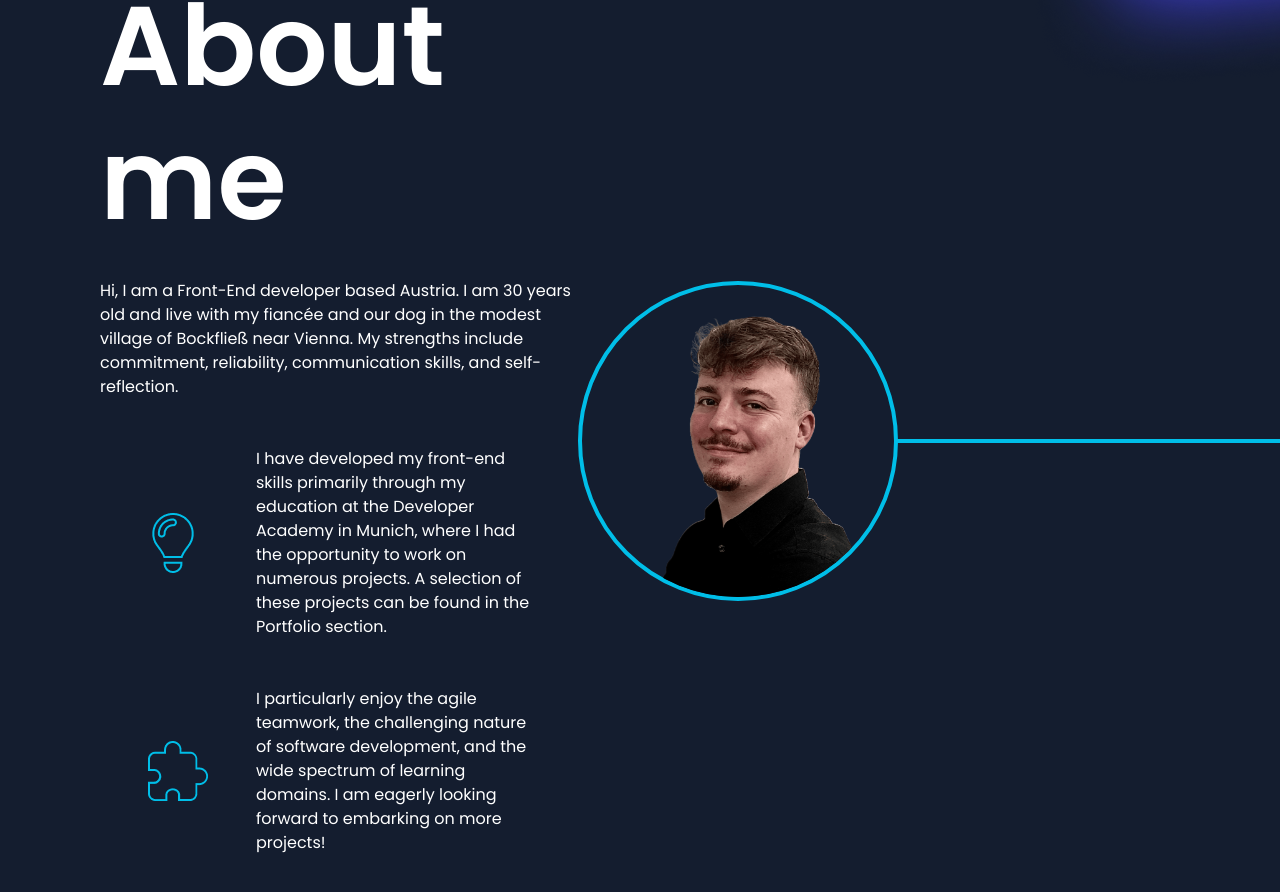
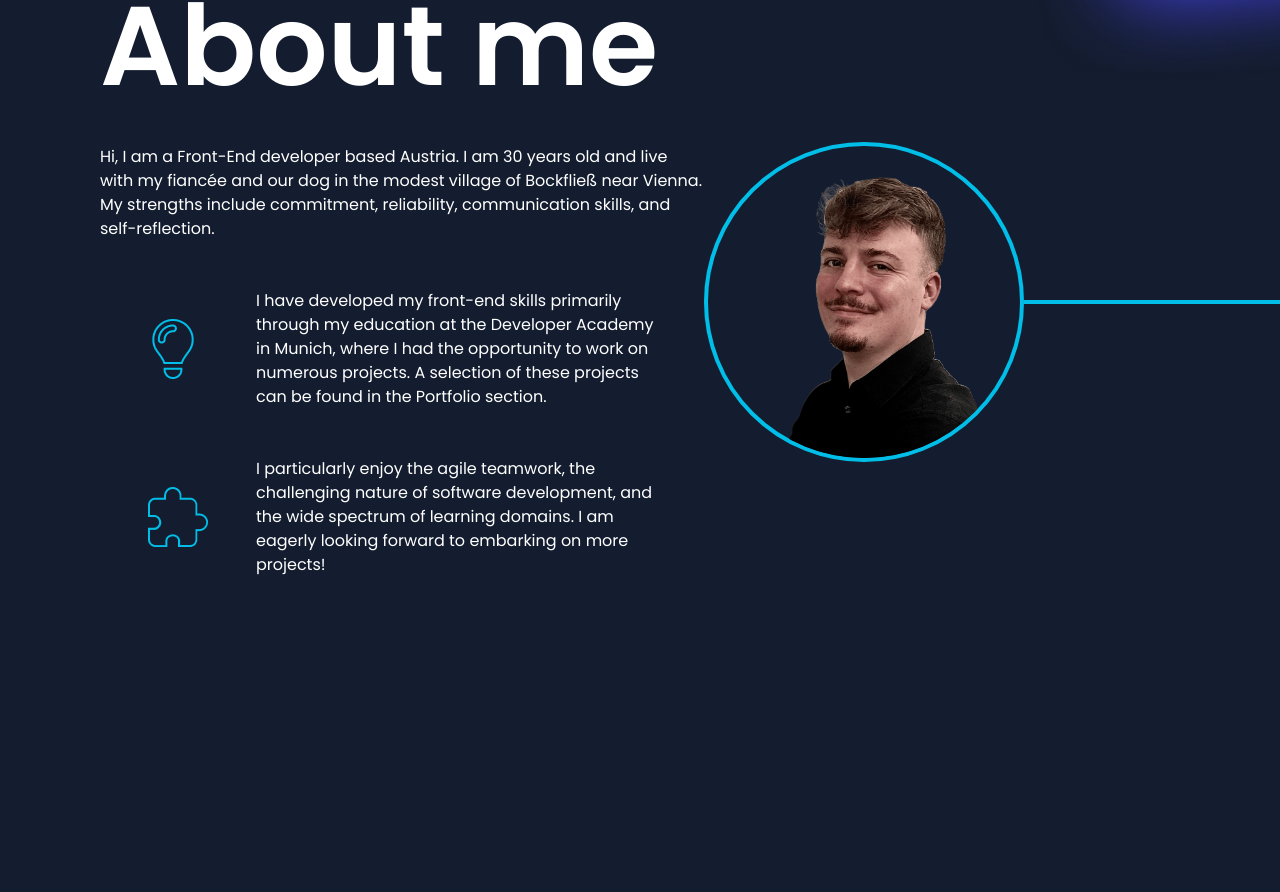
Before and after one commit to simonbrost/Portfolio-AllInkl, an Angular app: page / in a window 1280 px wide. Shown: the part 1246-2138 px from the top of the page. Built offline with nearby package versions, Linux system fonts and the light colour scheme.

Commit message:
responsive media querries

```diff
--- a/src/app/about-me/about-me.component.scss
+++ b/src/app/about-me/about-me.component.scss
@@ -45,13 +45,13 @@
     display: flex;
     justify-content: center;
     align-items: center;
-    margin-right: calc(30% - 42px);
+    margin-right: calc(20% - 60px);
 
     &::after {
         position: absolute;
         content: '';
         border-top: 0.3rem solid $aqua_blue;
-        width: 30%;
+        width: 20%;
         right: 0;
     }
 
--- a/src/app/above-the-fold/above-the-fold.component.html
+++ b/src/app/above-the-fold/above-the-fold.component.html
@@ -1,5 +1,5 @@
 <section id="atf" class="atf-section">
-    <div>
+    <div class="atf-top-container">
         <div class="atf-section-container-left">
 
             <div class="atf-img-container">
```
